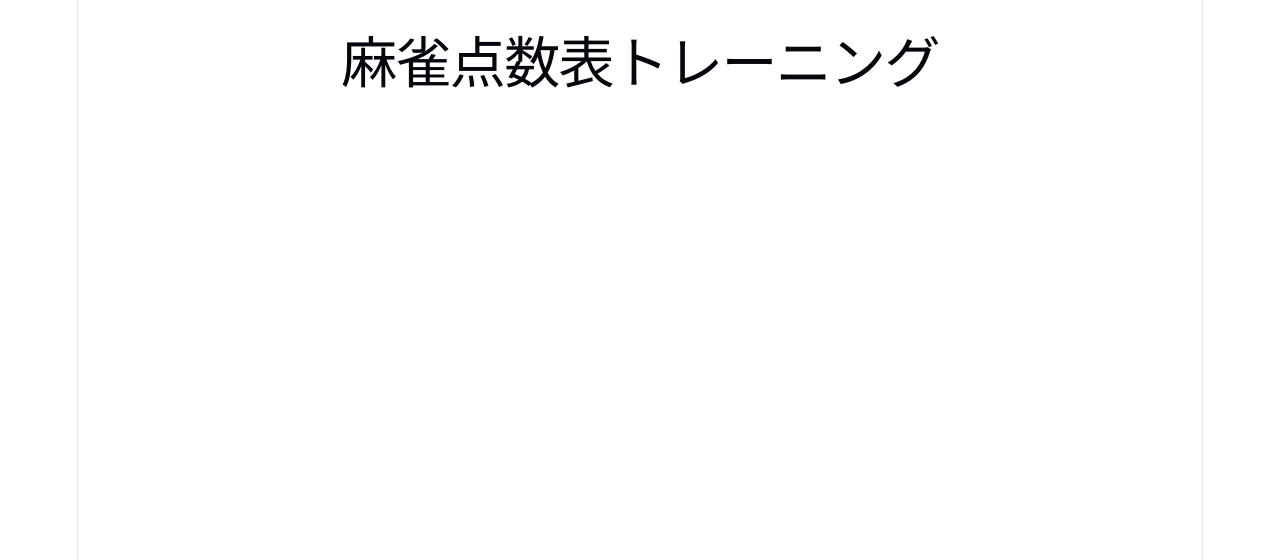
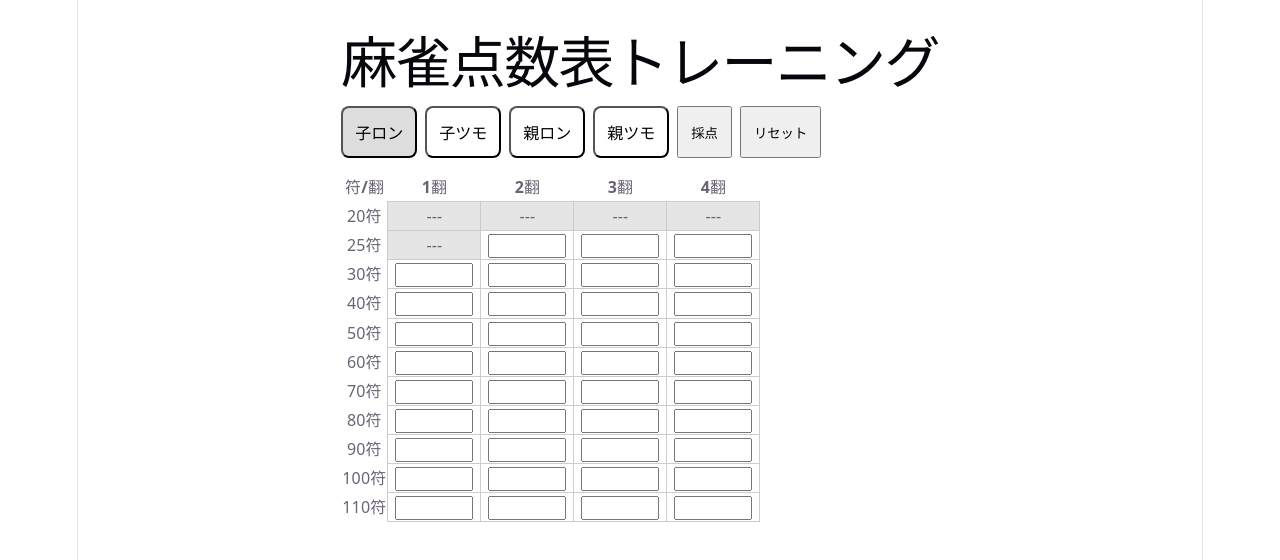
Before and after one commit to apollo-hashimoto/mahjong-score-trainer, a React (Vite) app: page / in a window 1280 px wide. Shown: the top 560 px of the page. Built offline with nearby package versions, Linux system fonts and the light colour scheme.

Commit message:
再調整

```diff
--- a/src/App.jsx
+++ b/src/App.jsx
@@ -19,8 +19,8 @@ export default function App() {
 
   const isMobile = useIsMobile();
 
-  const rows = [20,25,30,40,50,60,70,80,90,100,110];
-  const hans = [1,2,3,4];
+  const rows=[20,25,30,40,50,60,70,80,90,100,110];
+  const hans=[1,2,3,4];
 
   const [mode,setMode]=useState("子ロン");
   const [answers,setAnswers]=useState({});
@@ -29,10 +29,12 @@ export default function App() {
   const inputRefs=useRef({});
 
   function handleChange(key,value){
-    setAnswers({
-      ...answers,
-      [key]: value.replace(/,/g,"").replace(/[^0-9]/g,"")
-    });
+
+    setAnswers(prev=>({
+      ...prev,
+      [key]: value.replace(/[^0-9]/g,"")
+    }));
+
   }
 
   function moveNext(currentKey){
@@ -113,7 +115,7 @@ export default function App() {
   }
 
   // ======================
-  // 📱スマホ（改善版）
+  // 📱スマホ
   // ======================
   function MobileView(){
 
@@ -132,7 +134,7 @@ export default function App() {
                 reset();
               }}
               style={{
-                padding:"6px",
+                padding:6,
                 fontSize:13,
                 borderRadius:8,
                 background:mode===m?"#ddd":"white"
@@ -161,12 +163,7 @@ export default function App() {
               {fu}符
             </div>
 
-            {/* ⭐横並びだけど完全圧縮 */}
-            <div style={{
-              display:"flex",
-              flexWrap:"nowrap",
-              gap:3
-            }}>
+            <div style={{display:"flex",gap:3}}>
 
               {hans.map(han=>{
 
@@ -182,10 +179,9 @@ export default function App() {
                       flex:1,
                       minWidth:0,
                       padding:3,
+                      borderRadius:6,
                       border:"1px solid #ddd",
-                      borderRadius:6,
-                      background:
-                        result
+                      background:result
                         ? (result.correct?"#ccffcc":"#ffcccc")
                         : "white"
                     }}
@@ -198,10 +194,9 @@ export default function App() {
                     <input
                       type="tel"
                       inputMode="numeric"
-                      value={answers[key]||""}
+                      value={answers[key] ?? ""}   // ⭐ここ重要（undefined防止）
                       onChange={e=>handleChange(key,e.target.value)}
-                      onFocus={(e)=>e.target.select()}
-                      onKeyDown={(e)=>{
+                      onKeyDown={e=>{
                         if(e.key==="Enter"){
                           e.preventDefault();
                           moveNext(key);
@@ -235,12 +230,106 @@ export default function App() {
   }
 
   // ======================
-  // 💻PC（そのまま）
+  // 💻PC（復活版）
   // ======================
   function DesktopView(){
+
     return(
-      <div style={{padding:16}}>
+      <div style={{padding:16,maxWidth:1200,margin:"0 auto",fontSize:16}}>
+
         <h1>麻雀点数表トレーニング</h1>
+
+        <div style={{display:"flex",gap:8,flexWrap:"wrap",marginBottom:15}}>
+
+          {["子ロン","子ツモ","親ロン","親ツモ"].map(m=>(
+            <button
+              key={m}
+              onClick={()=>{
+                setMode(m);
+                reset();
+              }}
+              style={{
+                padding:12,
+                fontSize:16,
+                borderRadius:8,
+                background:mode===m?"#ddd":"white"
+              }}
+            >
+              {m}
+            </button>
+          ))}
+
+          <button onClick={grade} style={{padding:12}}>採点</button>
+          <button onClick={reset} style={{padding:12}}>リセット</button>
+
+        </div>
+
+        <div style={{overflowX:"auto"}}>
+
+          <table style={{fontSize:16,borderCollapse:"collapse"}}>
+
+            <thead>
+              <tr>
+                <th>符/翻</th>
+                {hans.map(h=><th key={h}>{h}翻</th>)}
+              </tr>
+            </thead>
+
+            <tbody>
+
+              {rows.map(fu=>(
+                <tr key={fu}>
+                  <td>{fu}符</td>
+
+                  {hans.map(han=>{
+
+                    const key=`${fu}-${han}`;
+                    const exists=scoreTable[mode]?.[key];
+                    const result=results[key];
+
+                    let bg="white";
+                    if(!exists) bg="#e5e5e5";
+                    else if(result) bg=result.correct?"#ccffcc":"#ffcccc";
+
+                    return(
+                      <td key={key}
+                        style={{border:"1px solid #ccc",minWidth:90,background:bg}}
+                      >
+                        {exists ? (
+                          <input
+                            ref={el=>inputRefs.current[key]=el}
+                            value={answers[key] ?? ""}
+                            onChange={e=>handleChange(key,e.target.value)}
+                            onKeyDown={e=>{
+                              if(e.key==="Enter"){
+                                e.preventDefault();
+                                moveNext(key);
+                              }
+                            }}
+                            style={{width:70,fontSize:16}}
+                          />
+                        ) : "---"}
+
+                        {result && !result.correct &&
+                          <div style={{fontSize:11}}>
+                            正解:{result.answer}
+                          </div>
+                        }
+
+                      </td>
+                    );
+
+                  })}
+
+                </tr>
+              ))}
+
+            </tbody>
+
+          </table>
+
+        </div>
+
       </div>
     );
   }
```
